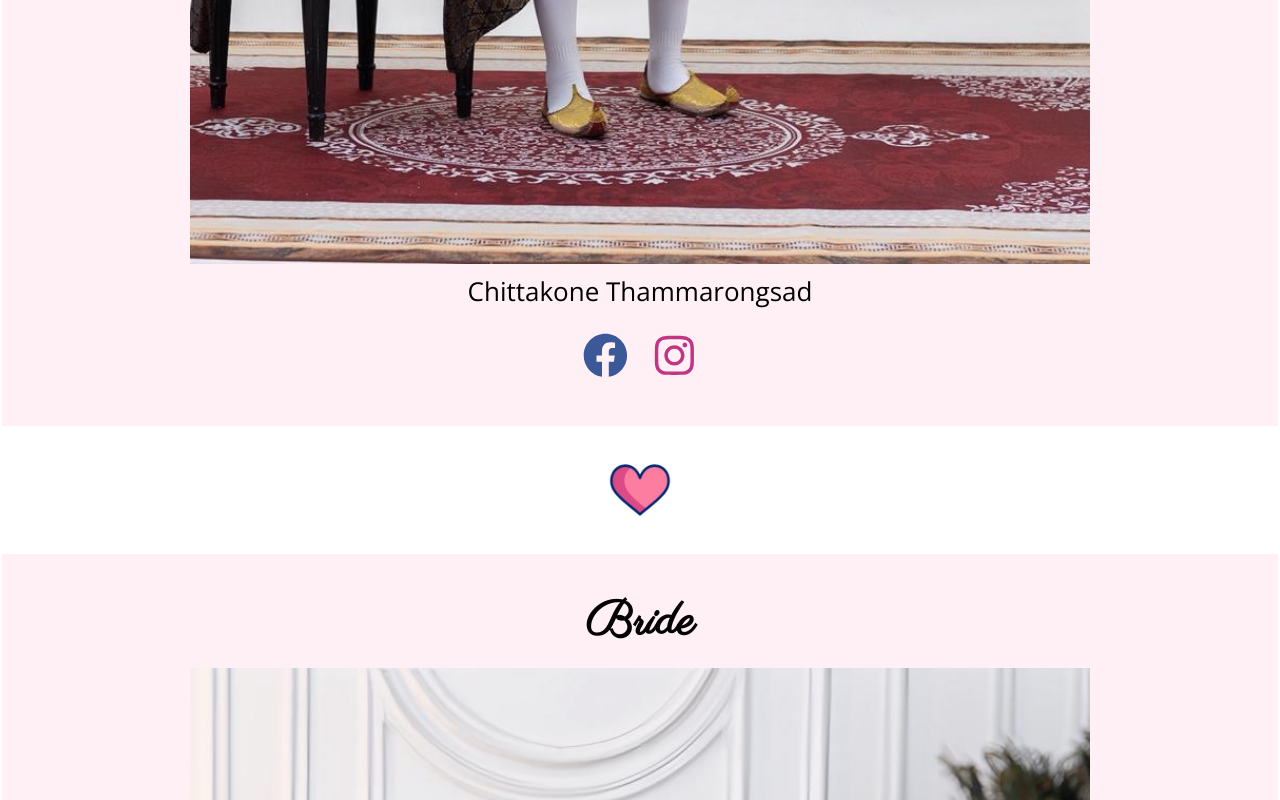
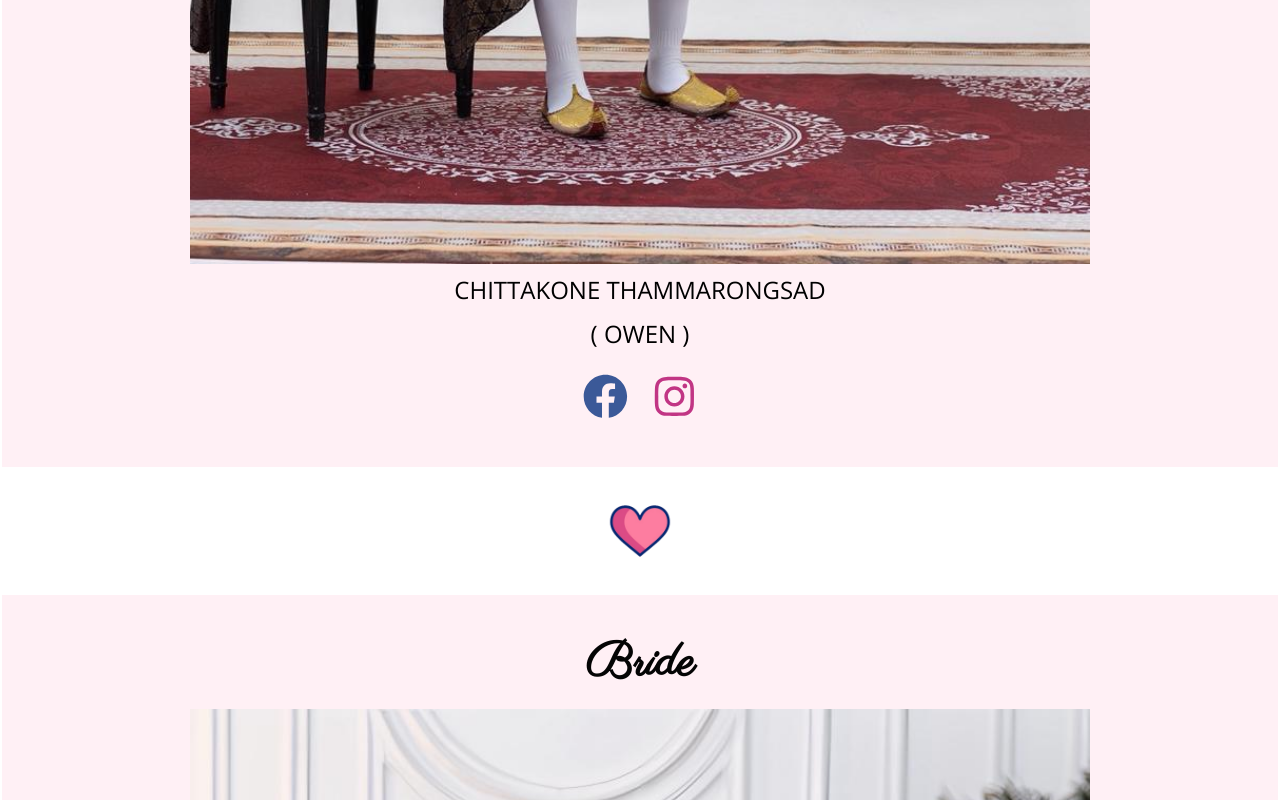
Before and after one commit to chittakone27/WeddingCard, a React (Vite) app: page / in a window 1280 px wide. Shown: the part 2000-2800 px from the top of the page. Built offline with nearby package versions, Linux system fonts and the light colour scheme; no server answers; a web font is replaced by a local one.

Commit message:
Update site

```diff
--- a/src/App.tsx
+++ b/src/App.tsx
@@ -62,7 +62,7 @@ export default function WeddingCard() {
 <div
   className="position-absolute start-50 translate-middle-x d-flex flex-wrap justify-content-center"
   style={{
-    top: "3%", // 👈 adjust this percentage to move it higher or lower
+    top: "10%", // 👈 adjust this percentage to move it higher or lower
     zIndex: 20,
   }}
 >
@@ -181,7 +181,7 @@ export default function WeddingCard() {
   imageUrl="./image/groom.jpeg"
   name={translations[language].wen}
   facebookUrl="https://www.facebook.com/chittakone.thammarongsad"
-  instagramUrl="https://instagram.com/johnmichael"
+  instagramUrl="https://www.instagram.com/wen7.myrz?igsh=bXc5cjUxYmRnenZ0&utm_source=qr"
   language={language}
 />
 
@@ -203,7 +203,7 @@ export default function WeddingCard() {
   imageUrl="./image/bride.jpeg"
   name={translations[language].jaeng}
   facebookUrl="https://www.facebook.com/profile.php?id=100002477708470"
-  instagramUrl="https://instagram.com/johnmichael"
+  instagramUrl="https://www.instagram.com/sitdavannnn?igsh=eHEzN3N6Y2s3YTA3&utm_source=qr"
   language={language} // <-- pass current language
 />
 
--- a/src/SaveTheDate.tsx
+++ b/src/SaveTheDate.tsx
@@ -50,33 +50,32 @@ export default function SaveTheDate({ language }: SaveTheDateProps) {
         viewport={{ once: false, amount: 0.3 }}
         transition={{ duration: 0.8, ease: "easeOut" }}
       >
-        <h2 className="mb-4" style={{ fontWeight: "bold" ,fontFamily: "Open sans, Noto Sans Lao",}}>
+        <h2 className="mb-4" style={{ fontWeight: "bold" ,fontFamily: "Open sans, Noto Sans Lao",color:"#e82084"}}>
           {translations[lang].SaveTheDate}
         </h2>
 
         <div
           className="bg-light border rounded shadow d-inline-block p-4 p-md-5 mb-5"
-          style={{ fontFamily: "Open sans, Noto Sans Lao"}}
+          style={{ fontFamily: "Open sans, Noto Sans Lao",}}
         >
-          <div className="text-uppercase fw-bold text-secondary" style={{ fontSize: "1rem" }}>
-            {translations[lang].Month || "December"}
+          <div className="text-uppercase fw-bold text-secondary" style={{ fontSize: "1rem",color:"#e82084" }}>
+            {translations[lang].Month}
           </div>
           <div
             className="fw-bold"
-            style={{ fontSize: "clamp(4rem, 12vw, 6rem)", lineHeight: 1 }}
+            style={{ fontSize: "clamp(4rem, 12vw, 6rem)", lineHeight: 1 ,color:"#e82084"}}
           >
             20
           </div>
-          <div className="text-muted" style={{ fontSize: "1.25rem" }}>
-            {translations[lang].Weekday || "Saturday"}, 2025
+          <div className="text-muted" style={{ fontSize: "1.25rem" ,color:"#e82084"}}>
+            {translations[lang].Weekday}, 2025
           </div>
         </div>
 
         {timeLeft ? (
-          <div className="mt-2" style={{fontFamily: "Open Sans, Noto Sans Lao",
- }}>
-            <h5 className="mb-4" style={{ fontSize: "clamp(1.25rem, 2.5vw, 2rem)", fontWeight: 600 }}>
-              {translations[lang].CountdownText || "Countdown to the Big Day"}
+          <div className="mt-2" style={{fontFamily: "Open Sans, Noto Sans Lao",}}>
+            <h5 className="mb-4" style={{ fontSize: "clamp(1.25rem, 2.5vw, 2rem)", fontWeight: 600 ,color:"#e82084"}}>
+              {translations[lang].CountdownText}
             </h5>
             <div className="d-flex justify-content-center gap-3 gap-md-4 flex-wrap"   style={{
     transform: "scale(1.3)",
@@ -90,7 +89,7 @@ export default function SaveTheDate({ language }: SaveTheDateProps) {
           </div>
         ) : (
           <p className="mt-5 text-success fw-bold" style={{ fontSize: "clamp(1.5rem, 3vw, 2rem)" }}>
-            {translations[lang].BigDayText || "It's the big day! 🎉"}
+            {translations[lang].BigDayText}
           </p>
         )}
       </motion.div>
--- a/src/agenda2.tsx
+++ b/src/agenda2.tsx
@@ -49,6 +49,8 @@ export default function Agenda2({ language }: Agenda2Props) {
         position: "relative",
         overflow: "hidden",
         padding: "120px 0 100px 0",
+        backgroundColor: "#fff0f5", // soft pink tone
+
 
       }}
     >
--- a/src/bride.tsx
+++ b/src/bride.tsx
@@ -79,7 +79,7 @@ const BrideSection: React.FC<BrideSectionProps> = ({
       >
         <p
           style={{
-            fontSize: "26px",
+            fontSize: "24px",
             color: "#000",
             fontFamily: "Open Sans, Noto Sans Lao",
             marginBottom: "0.5rem",
@@ -87,6 +87,16 @@ const BrideSection: React.FC<BrideSectionProps> = ({
         >
           {name}
         </p>
+                <p
+          style={{
+            fontSize: "24px",
+            color: "#000",
+            fontFamily: "Open Sans, Noto Sans Lao",
+            marginBottom: "0.5rem",
+          }}
+        >
+{translations[lang].jaeng2}        </p>
+
 
         <div
           style={{
--- a/src/cover.tsx
+++ b/src/cover.tsx
@@ -24,7 +24,7 @@ export default function Cover() {
   return (
       <div
       style={{
-        backgroundColor: "rgba(251, 252, 252)",
+        backgroundColor: "white",
       backgroundSize: "cover",
         backgroundPosition: "center",
         backgroundRepeat: "no-repeat",
--- a/src/groom.tsx
+++ b/src/groom.tsx
@@ -79,7 +79,7 @@ const GroomSection: React.FC<GroomSectionProps> = ({
       >
         <p
           style={{
-            fontSize: "26px",
+            fontSize: "24px",
             color: "#000",
             fontFamily: "Open sans, Noto Sans Lao",
             marginBottom: "0.5rem", // small space before icons
@@ -87,7 +87,15 @@ const GroomSection: React.FC<GroomSectionProps> = ({
         >
           {name}
         </p>
-
+ <p
+          style={{
+            fontSize: "24px",
+            color: "#000",
+            fontFamily: "Open sans, Noto Sans Lao",
+            marginBottom: "0.5rem", // small space before icons
+          }}
+        >
+ {translations[lang].owen}        </p>
         <div
           style={{
             display: "flex",
--- a/src/translations.tsx
+++ b/src/translations.tsx
@@ -18,9 +18,9 @@ export const translations = {
     completed: "Completed",
     bride: "Bride",
     groom: "Groom",
-    wen:"Chittakone Thammarongsad",
-    jaeng:"Sitdavan Phonsulikone",
-    SaveTheDate: "Save The Date",
+    wen:"CHITTAKONE THAMMARONGSAD",
+    jaeng:"SITDAVANN PONSULIKONE",
+    SaveTheDate: "SAVE THE DATE",
     Month: "December",
     Weekday:" Saturday ",
     Days:" Days",
@@ -52,8 +52,10 @@ export const translations = {
     minutesAgo: "m ago",
     hoursAgo: "h ago",
     daysAgo: "d ago",
-    credits: "Developed with ❤️ by Chittakone & Sitdavan",
-    CommentLocationButton: "Go To Guestbook"
+    credits: "Developed with ❤️ by CHITTAKONE & SITDAVANN",
+    CommentLocationButton: "Go To Guestbook",
+    owen: "( OWEN )",
+    jaeng2: "( JAENG )",
 
 
   },
@@ -74,7 +76,7 @@ export const translations = {
     groom: "ເຈົ້າບ່າວ",
     wen:"ທ. ຈິດຕະກອນ ທຳມະໂລງຊາດ",
     jaeng:"ນ. ສິດດາວັນ ພົນສຸລິກອນ",
-    SaveTheDate: "ຈອງວັນເດືອນຂອງທ່ານ!",
+    SaveTheDate: "ບັນທຶກວັນສຳຄັນຂອງພວກເຮົາ!",
     Month: "ທັນວາ",
     Weekday:" ວັນເສົາ ",
     Days:" ມື້",
@@ -107,7 +109,10 @@ export const translations = {
     hoursAgo: " ຊົ່ວໂມງ ຜ່ານມາ",
     daysAgo: " ມື້ ຜ່ານມາ",
     credits: "ພັດທະນາຂຶ້ນມາດ້ວຍ ❤️ ຈາກ ທ.ຈິດຕະກອນ & ນ.ສິດດາວັນ",
-    CommentLocationButton: "ໄປໜ້າ ປື້ມເກັບຄຳອວຍພອນ"
+    CommentLocationButton: "ໄປໜ້າ ປື້ມເກັບຄຳອວຍພອນ",
+    owen: "( ໂອເວັ້ນ )",
+    jaeng2: "( ແຈງ )",
+
 
   }
 };
```
Also changed, not shown: 2 other files (tests, documents, lock files or other folders).
